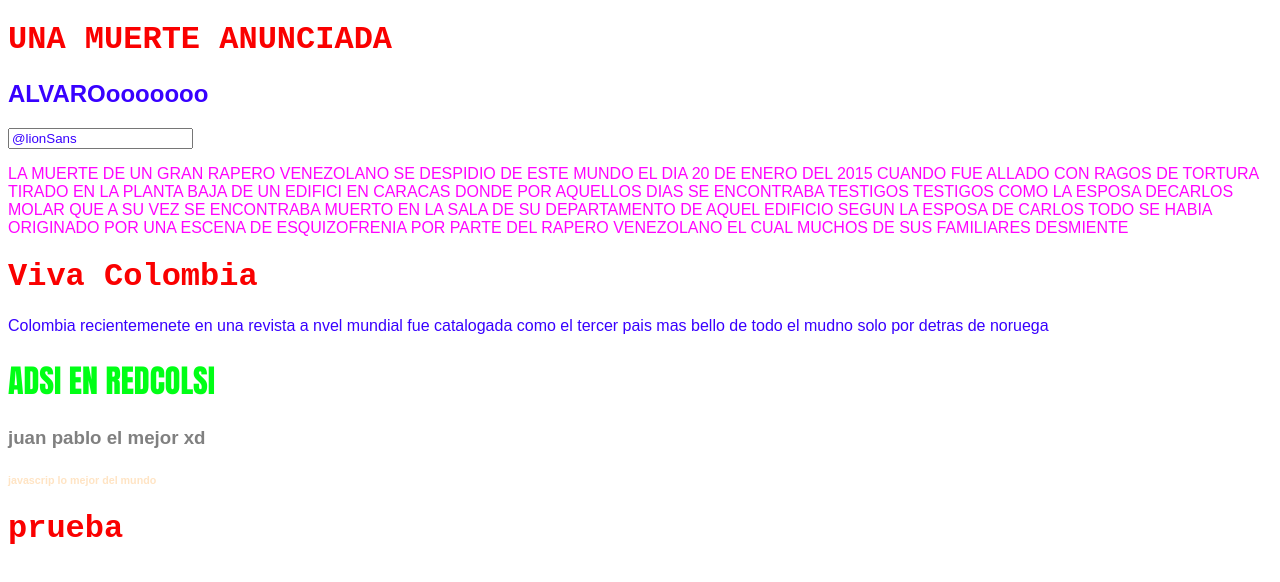
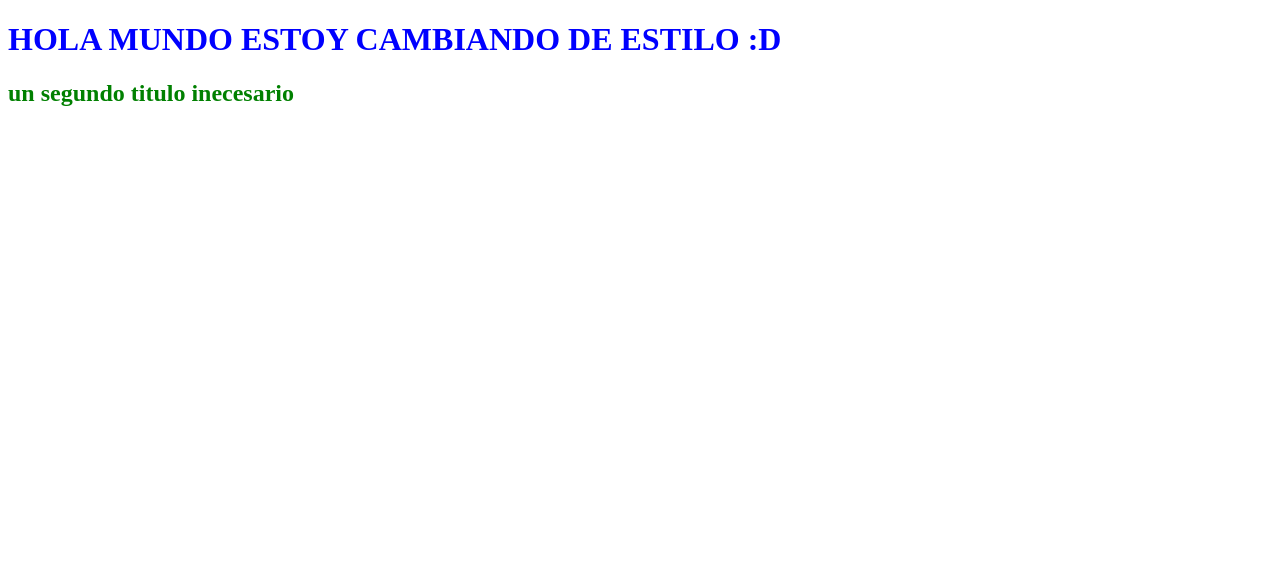
Before and after one commit to LuisSanchez1019/CURSO-CSS, a plain HTML site: page index.html in a window 1280 px wide. Drawn offline with Linux system fonts and the light colour scheme.

Commit message:
EspecifidadCss

```diff
--- a/index.html
+++ b/index.html
@@ -10,27 +10,8 @@
 </head>
 
 <body>
-    <h1>UNA MUERTE ANUNCIADA</h1>
-    <h2>ALVAROooooooo</h2>
-    <input type="text" value=@lionSans >
-    <p id="parrafo">LA MUERTE DE UN GRAN RAPERO VENEZOLANO SE DESPIDIO DE ESTE MUNDO EL DIA 20 DE ENERO DEL 2015
-        CUANDO FUE ALLADO CON RAGOS DE TORTURA TIRADO EN LA PLANTA BAJA DE UN EDIFICI EN CARACAS DONDE POR AQUELLOS DIAS
-        SE ENCONTRABA TESTIGOS
-        TESTIGOS COMO LA ESPOSA DECARLOS MOLAR QUE A SU VEZ SE ENCONTRABA MUERTO EN LA SALA DE SU DEPARTAMENTO DE AQUEL
-        EDIFICIO SEGUN LA ESPOSA DE CARLOS TODO SE HABIA ORIGINADO POR UNA ESCENA DE ESQUIZOFRENIA POR PARTE DEL RAPERO
-        VENEZOLANO EL CUAL MUCHOS DE SUS FAMILIARES DESMIENTE
-    </p>
-    <div>
-        <h1>Viva Colombia</h1>
-        <p>Colombia recientemenete en una revista a nvel mundial fue catalogada como el tercer pais mas bello de todo el mudno solo por detras de noruega </p>
-    </div>
-    <h1 class="titulo2">ADSI EN REDCOLSI</h1>
-    <h3 style="color: grey;"> juan pablo el mejor xd</h3>
-    <h6>javascrip lo mejor del mundo</h6>
-    <h1>prueba</h1>
-
-
-
+    <h1 class="red" ranciobich="blue" >HOLA MUNDO ESTOY CAMBIANDO DE ESTILO :D</h1>
+    <h2 class="green" id="blue"> un segundo titulo inecesario</h2>
 </body>
 
 </html>
--- a/style.css
+++ b/style.css
@@ -1,24 +1,17 @@
+#blue{
+    color: green;
+}
+
+
+.red{
+    color: red;
+}
 
 h1{
-    color: rgb(250, 0, 0);
-    font-family: 'Courier New', Courier, monospace;
-}
-
-*{
-    color: rgb(56, 1, 255);
-    font-family: Arial, Helvetica, sans-serif;
+    color: blue;
 
 }
+[ranciobich="blue"]{
 
-.titulo2{
-    color:rgb(0, 255, 21);
-    font-family: Impact, Haettenschweiler, 'Arial Narrow Bold', sans-serif;
+    color: blue
 }
-
-#parrafo{
-    color: rgb(255, 4, 255);
-}
-
-h6{
-    color: bisque !important;
-}
```
